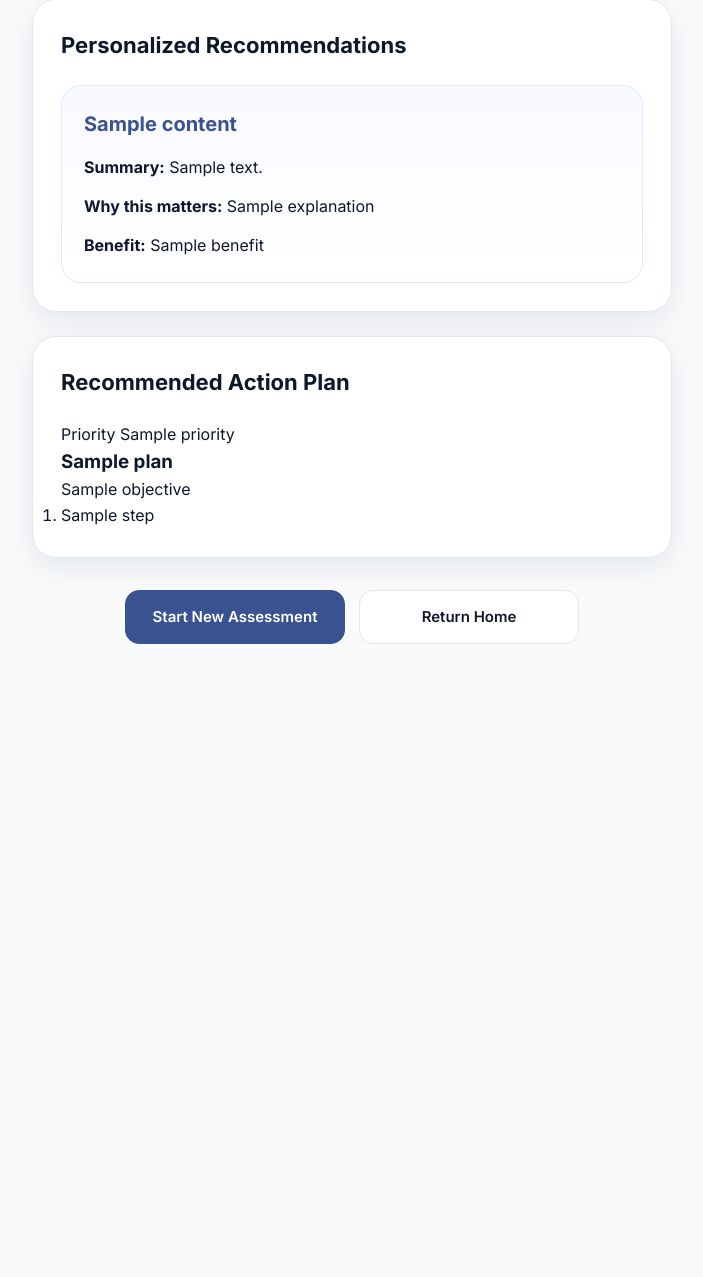
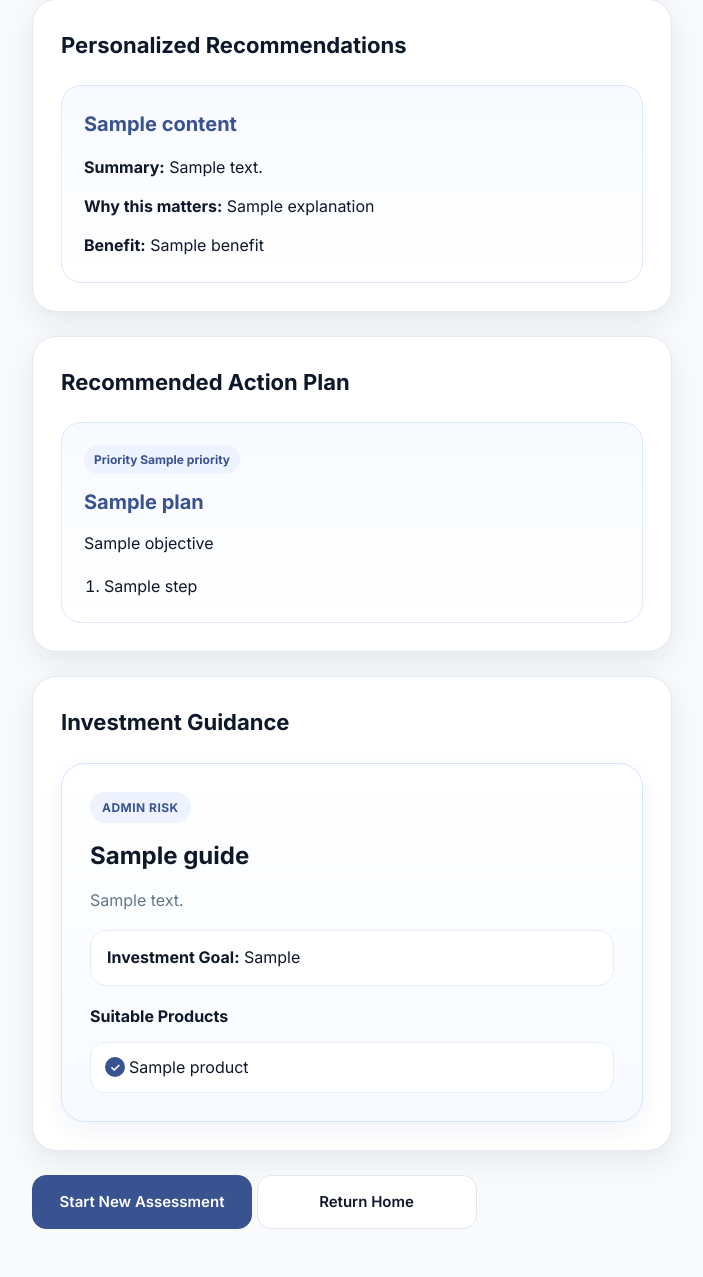
Before and after one commit to eaMwanika/financial-recommendations-using-rule-based-reasoning, a Flask app: template templates/results.html in a window 1280 px wide. Shown: the part 1229-2506 px from the top of the page, without its empty margins (288-991 px from the left). Before the commit the page ends 1873 px from the top, so only its background shows below. Run offline with Flask 3, Linux system fonts and the light colour scheme; the template is opened without the code that fills it: most values are stand-ins (such as "Sample title", 1, 10 or a date in 2020).

Commit message:
Finalize Personal Finance Advisor expert system project

```diff
--- a/static/css/results.css
+++ b/static/css/results.css
@@ -1,4 +1,4 @@
-/* ===== Results Page ===== */
+/*  Results Page  */
 
 .results-page {
     width: 100%;
@@ -8,7 +8,6 @@
 }
 
 
-/* ===== Header ===== */
 
 .results-header {
     text-align: center;
@@ -31,7 +30,6 @@
 }
 
 
-/* ===== Cards ===== */
 
 .results-card {
     background: var(--surface);
@@ -50,7 +48,7 @@
 }
 
 
-/* ===== Financial Summary Grid ===== */
+
 
 .results-grid {
     display: grid;
@@ -80,7 +78,7 @@
 }
 
 
-/* ===== Status Section ===== */
+/* status*/
 
 .status-list {
     display: flex;
@@ -109,7 +107,7 @@
 }
 
 
-/* ===== Recommendations ===== */
+/*  Recommendations  */
 
 .recommendation-list {
     display: flex;
@@ -141,16 +139,77 @@
     margin-bottom: 0;
 }
 
+/* ===== Action Plan (match recommendations) ===== */
 
-/* ===== Actions ===== */
+.action-plan-list {
+    display: flex;
+    flex-direction: column;
+    gap: 18px;
+}
 
-.results-actions {
+.action-plan-card {
+    border: 1px solid #DDE7FF;
+    border-radius: 20px;
+    padding: 22px;
+    background: linear-gradient(180deg, #F8FAFF 0%, #FFFFFF 100%);
+}
+
+.plan-priority {
+    display: inline-flex;
+    align-items: center;
+    padding: 5px 10px;
+    border-radius: 999px;
+    background: #EEF3FF;
+    color: var(--primary);
+    font-size: 12px;
+    font-weight: 700;
+    margin-bottom: 12px;
+}
+
+.action-plan-card h3 {
+    font-size: 20px;
+    font-weight: 700;
+    color: var(--primary);
+    margin-bottom: 12px;
+}
+
+.plan-objective {
+    margin-bottom: 16px;
+    line-height: 1.7;
+    color: var(--text);
+}
+
+.plan-steps {
+    margin: 0;
+    padding-left: 20px;
     display: flex;
-    flex-wrap: wrap;
-    justify-content: center;
-    gap: 14px;
-    margin-top: 32px;
+    flex-direction: column;
+    gap: 10px;
 }
+
+.plan-steps li {
+    line-height: 1.7;
+    color: var(--text);
+}
+
+
+@media (max-width: 640px) {
+
+    .section-heading {
+        align-items: flex-start;
+        gap: 16px;
+    }
+
+    .action-plan-card {
+        padding: 20px;
+    }
+
+    .plan-header h3 {
+        font-size: 21px;
+    }
+}
+
+/* buttons */
 
 .primary-button,
 .secondary-button {
@@ -192,7 +251,7 @@
 }
 
 
-/* ===== Responsive ===== */
+/* Responsive  */
 
 @media (max-width: 640px) {
 
@@ -217,3 +276,90 @@
         width: 100%;
     }
 }
+
+/*  Investment Guidance */
+
+.investment-card {
+    position: relative;
+    border: 1px solid #D7E3FF;
+    border-radius: 24px;
+    padding: 28px;
+    background: linear-gradient(180deg, #FFFFFF 0%, #F7FAFF 100%);
+    box-shadow: 0 8px 24px rgba(18, 52, 120, 0.06);
+}
+
+.investment-badge {
+    display: inline-block;
+    padding: 6px 12px;
+    border-radius: 999px;
+    background: #EEF3FF;
+    color: var(--primary);
+    font-size: 12px;
+    font-weight: 700;
+    letter-spacing: 0.04em;
+    text-transform: uppercase;
+    margin-bottom: 14px;
+}
+
+.investment-card h3 {
+    font-size: 24px;
+    font-weight: 700;
+    margin-bottom: 12px;
+    color: var(--text);
+}
+
+.investment-description {
+    color: var(--text-light);
+    line-height: 1.7;
+    margin-bottom: 16px;
+}
+
+.investment-goal {
+    padding: 14px 16px;
+    border-radius: 16px;
+    background: #FFFFFF;
+    border: 1px solid #E6ECFF;
+    margin-bottom: 18px;
+    color: var(--text);
+}
+
+.investment-products h4 {
+    margin-bottom: 12px;
+    color: var(--text);
+}
+
+.investment-products ul {
+    list-style: none;
+    padding: 0;
+    margin: 0;
+    display: grid;
+    gap: 10px;
+}
+
+.investment-products li {
+    padding: 12px 14px;
+    border-radius: 14px;
+    background: #FFFFFF;
+    border: 1px solid #E6ECFF;
+    color: var(--text);
+    position: relative;
+    padding-left: 38px;
+}
+
+.investment-products li::before {
+    content: '✓';
+    position: absolute;
+    left: 14px;
+    top: 50%;
+    transform: translateY(-50%);
+    width: 20px;
+    height: 20px;
+    border-radius: 50%;
+    background: var(--primary);
+    color: #FFFFFF;
+    font-size: 12px;
+    font-weight: 700;
+    display: flex;
+    align-items: center;
+    justify-content: center;
+}
--- a/static/js/app.js
+++ b/static/js/app.js
@@ -13,6 +13,8 @@ function goToStep(currentStep, nextStep) {
 
     wizardBack.classList.remove('hidden');
 
+    updateStepText(nextStep);
+
 }
 
 wizardBack.onclick = function () {
@@ -25,6 +27,8 @@ wizardBack.onclick = function () {
         .forEach(step => step.classList.add('hidden'));
 
     previousStep.classList.remove('hidden');
+
+    updateStepText(previousStep);
 
     if (stepHistory.length === 0) {
         wizardBack.classList.add('hidden');
@@ -51,9 +55,30 @@ wizardBack.onclick = function () {
     const incomeAmountFields = document.getElementById('income-amount-fields');
     const debtAmountGroup = document.getElementById('debt-amount-group');
 
+    const currentStepLabel = document.getElementById('current-step');
+    const totalStepsLabel = document.getElementById('total-steps');
 
+    const stepOrder = [
+        profileStep,
+        incomeStep,
+        incomeAmountStep,
+        expensesStep,
+        debtStep,
+        emergencyStep,
+        investmentStep,
+        reviewStep
+    ];
 
+    totalStepsLabel.textContent = stepOrder.length;
 
+    function updateStepText(activeStep) {
+
+        const index = stepOrder.indexOf(activeStep);
+
+        if (index === -1) return;
+
+        currentStepLabel.textContent = index + 1;
+    }
 
 
 
@@ -139,8 +164,9 @@ wizardBack.onclick = function () {
             `;
         });
 
-        incomeStep.classList.add('hidden');
-        incomeAmountStep.classList.remove('hidden');
+
+        goToStep(incomeStep, incomeAmountStep);
+
     };
 
     //  Income amounts
@@ -280,6 +306,7 @@ wizardBack.onclick = function () {
 
         document.getElementById('assessment-form').submit();
         };
+    updateStepText(profileStep);
 
 
 
--- a/templates/results.html
+++ b/templates/results.html
@@ -154,6 +154,56 @@ block styles %}
 
   {% endif %}
 
+  {% if data.investment_guidance %}
+
+<div class="results-card">
+
+    <h2>Investment Guidance</h2>
+
+    {% for guide in data.investment_guidance %}
+
+    <article class="investment-card">
+
+        <div class="investment-badge">
+            {{ guide.risk_level }} Risk
+        </div>
+
+        <h3>{{ guide.title }}</h3>
+
+        <p class="investment-description">
+            {{ guide.description }}
+        </p>
+
+        <div class="investment-goal">
+            <strong>Investment Goal:</strong>
+            {{ guide.investment_goal }}
+        </div>
+
+        <div class="investment-products">
+
+            <h4>Suitable Products</h4>
+
+            <ul>
+
+                {% for product in guide.suitable_products %}
+                <li>{{ product }}</li>
+                {% endfor %}
+
+            </ul>
+
+        </div>
+
+    </article>
+
+    {% endfor %}
+
+</div>
+
+{% endif %}
+
+
+
+
   <div class="results-actions">
     <a href="/assessment" class="primary-button"> Start New Assessment </a>
 
```
Also changed, not shown: static/css/assessment.css (+20 -18 lines), static/css/welcome.css (+18 -13 lines), templates/assessment.html (+2 -7 lines).
